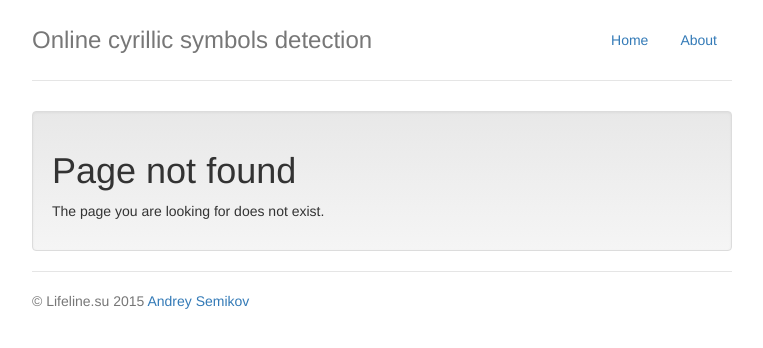
After one commit to gep/latincheck, a Django app: template mainapp/templates/404.html in a window 1280 px wide. The commit adds this page. Shown: the top 348 px of the page, without its empty margins (258-1021 px from the left). Run offline with Django 3.2, Linux system fonts and the light colour scheme; the template is opened without the code that fills it, so the values that code supplies are empty; some libraries are stand-ins or nearby versions.

Commit message:
Add 404 page

```diff
--- a/latincheck/settings.py
+++ b/latincheck/settings.py
@@ -31,7 +31,6 @@ else:
     DEBUG = TEMPLATE_DEBUG = False
 
 ALLOWED_HOSTS = ['latincheck.lifeline.su']
-
 
 # Application definition
 
--- a/latincheck/urls.py
+++ b/latincheck/urls.py
@@ -1,4 +1,5 @@
-from django.conf.urls import include, url
+from django.conf.urls import  url
+# from django.conf.urls import handler404
 # from django.contrib import admin
 from mainapp.views import ProcessUrlFormView, IndexView, AboutView
 
@@ -10,6 +11,6 @@ urlpatterns = [
     # url(r'^admin/', include(admin.site.urls)),
     url(r'^validate', ProcessUrlFormView.as_view(), name='process_url'),
     url(r'^about$', AboutView.as_view(), name='about'),
-    url(r'^', IndexView.as_view(), name='home'),
+    url(r'^$', IndexView.as_view(), name='home'),
 
 ]
--- /dev/null
+++ b/mainapp/templates/404.html
@@ -0,0 +1,12 @@
+{% extends 'base.html' %}
+
+{% block title %}Page is not found{% endblock %}
+
+{% block content %}
+      <div class="well">
+        <h1>Page not found</h1>
+        <p>
+            The page you are looking for does not exist.
+        </p>
+      </div>
+{% endblock %}
--- a/mainapp/templates/about.html
+++ b/mainapp/templates/about.html
@@ -1,4 +1,6 @@
 {% extends 'base.html' %}
+
+{% block title %}About cyrillic online validation{% endblock %}
 
 {% block content %}
       <div class="well">
--- a/mainapp/templates/base.html
+++ b/mainapp/templates/base.html
@@ -12,7 +12,7 @@
 
     <link rel="icon" href="{% static "img/favicon.ico" %}">
 
-    <title>Check online any domain for having non-latin symbols</title>
+    <title>{% block title %}{% endblock %}</title>
 
 
     <link href="{% static "bootstrap/css/bootstrap.min.css" %}" rel="stylesheet">
--- a/mainapp/templates/index.html
+++ b/mainapp/templates/index.html
@@ -1,4 +1,6 @@
 {% extends 'base.html' %}
+{% block title %}Check online any domain for having non-latin symbols{% endblock %}
+
 
 {% block content %}
     <div class="jumbotron">
```
